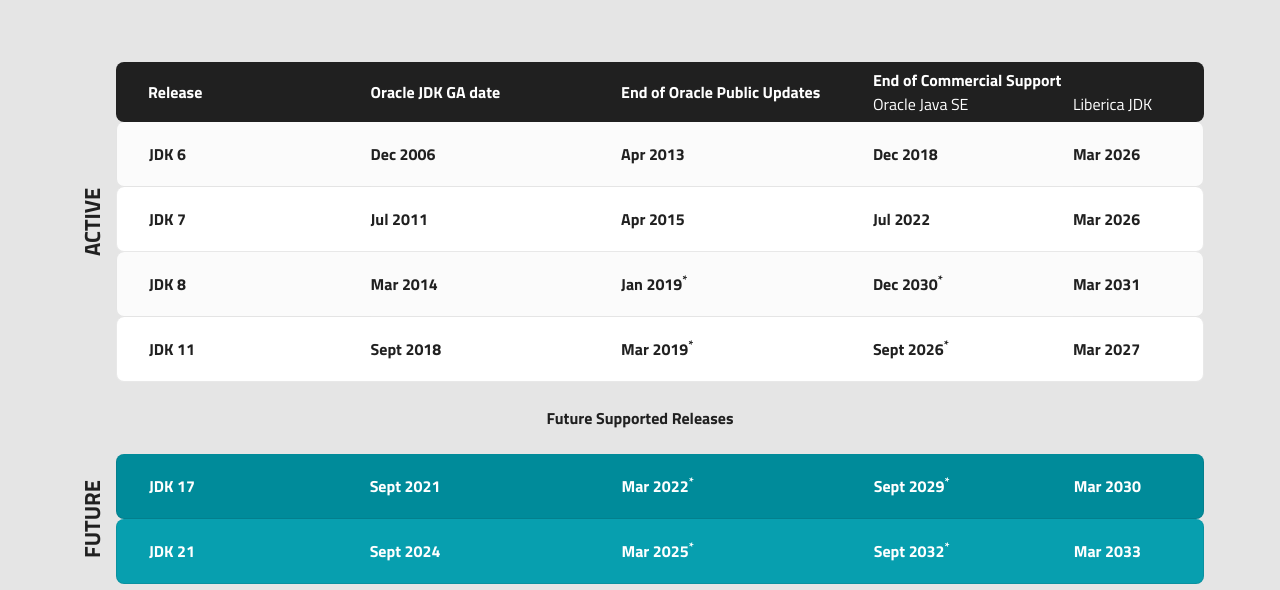
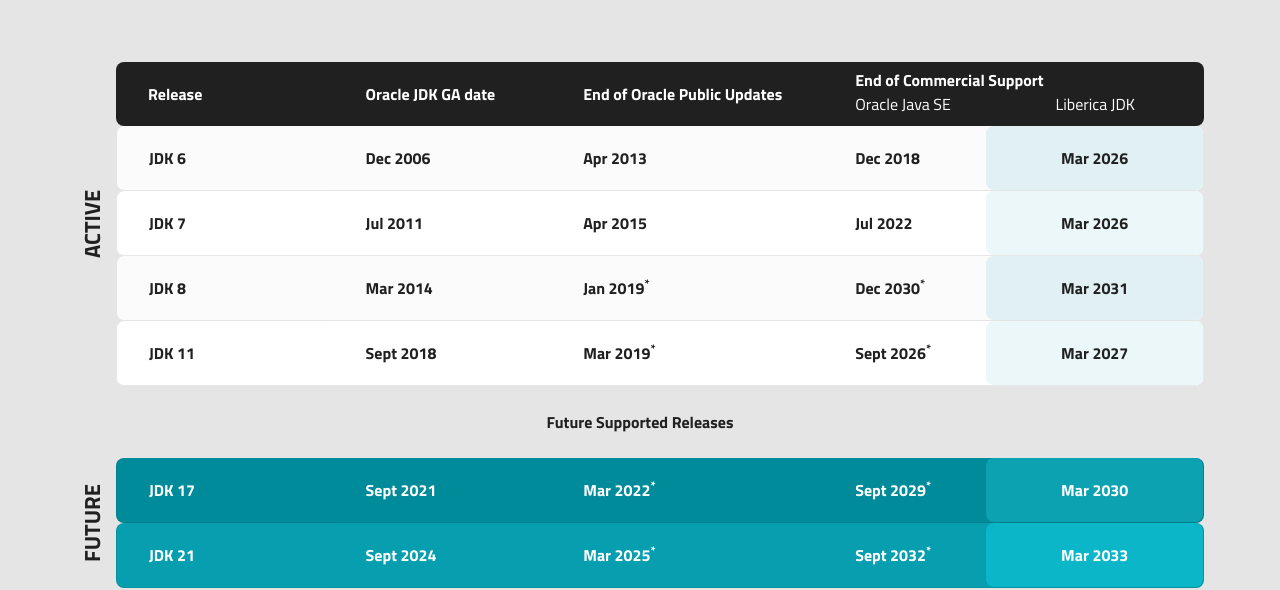
Before and after one commit to wantToHawaii/bellsoft, a website built with webpack: page src/road-map.html in a window 1280 px wide. Shown: the part 235-825 px from the top of the page. Built offline with nearby package versions, Linux system fonts and the light colour scheme.

Commit message:
Restyle table

```diff
--- a/src/road-map.html
+++ b/src/road-map.html
@@ -205,12 +205,12 @@
                     <th>Release</th>
                     <th>Oracle JDK GA date</th>
                     <th>End of Oracle Public Updates</th>
-                    <th class="fixed-width">
-                      <div>End of Commercial Support</div>
-                      <div class="th-subtitle">Oracle Java SE</div>
+                    <th>
+                      <div class="cell-title">End of Commercial Support</div>
+                      <div class="cell-subtitle">Oracle Java SE</div>
                     </th>
-                    <th class="compact bottom-align">
-                      <div class="th-subtitle">Liberica JDK</div>
+                    <th class="text-center">
+                      <div class="cell-subtitle">Liberica JDK</div>
                     </th>
                   </tr>
                 </thead>
@@ -220,29 +220,29 @@
                     <td>JDK 6</td>
                     <td>Dec 2006</td>
                     <td>Apr 2013</td>
-                    <td class="fixed-width">Dec 2018</td>
-                    <td class="compact">Mar 2026</td>
+                    <td>Dec 2018</td>
+                    <td class="has-colored-overlay text-center">Mar 2026</td>
                   </tr>
                   <tr>
                     <td>JDK 7</td>
                     <td>Jul 2011</td>
                     <td>Apr 2015</td>
-                    <td class="fixed-width">Jul 2022</td>
-                    <td class="compact">Mar 2026</td>
+                    <td>Jul 2022</td>
+                    <td class="has-colored-overlay text-center">Mar 2026</td>
                   </tr>
                   <tr>
                     <td>JDK 8</td>
                     <td>Mar 2014</td>
                     <td>Jan 2019<sup>*</sup></td>
-                    <td class="fixed-width">Dec 2030<sup>*</sup></td>
-                    <td class="compact">Mar 2031</td>
+                    <td>Dec 2030<sup>*</sup></td>
+                    <td class="has-colored-overlay text-center">Mar 2031</td>
                   </tr>
                   <tr>
                     <td>JDK 11</td>
                     <td>Sept 2018</td>
                     <td>Mar 2019<sup>*</sup></td>
-                    <td class="fixed-width">Sept 2026<sup>*</sup></td>
-                    <td class="compact">Mar 2027</td>
+                    <td>Sept 2026<sup>*</sup></td>
+                    <td class="has-colored-overlay text-center">Mar 2027</td>
                   </tr>
                 </tbody>
               </table>
@@ -259,15 +259,15 @@
                     <td>JDK 17</td>
                     <td>Sept 2021</td>
                     <td>Mar 2022<sup>*</sup></td>
-                    <td class="fixed-width">Sept 2029<sup>*</sup></td>
-                    <td class="compact">Mar 2030</td>
+                    <td>Sept 2029<sup>*</sup></td>
+                    <td class="has-colored-overlay text-center">Mar 2030</td>
                   </tr>
                   <tr>
                     <td>JDK 21</td>
                     <td>Sept 2024</td>
                     <td>Mar 2025<sup>*</sup></td>
-                    <td class="fixed-width">Sept 2032<sup>*</sup></td>
-                    <td class="compact">Mar 2033</td>
+                    <td>Sept 2032<sup>*</sup></td>
+                    <td class="has-colored-overlay text-center">Mar 2033</td>
                   </tr>
                 </tbody>
               </table>
--- a/src/styles/page-road-map.scss
+++ b/src/styles/page-road-map.scss
@@ -5,8 +5,17 @@
 $bs-road-map-section-block-label-dark-color: #7B7C83;
 $bs-road-map-section-block-label-light-color: #EFF0F2;
 
-$bs-road-map-section-table-row-body-bg-color: #FBFBFB;
+$bs-road-map-section-table-row-odd-head-bg-color: $bs-black;
+
+$bs-road-map-section-table-row-odd-body-bg-color: #FBFBFB;
 $bs-road-map-section-table-row-even-body-bg-color: #fff;
+$bs-road-map-section-table-cyan-row-odd-body-bg-color: $bs-cyan-4;
+$bs-road-map-section-table-cyan-row-even-body-bg-color: $bs-cyan-8;
+
+$bs-road-map-section-table-cell-odd-bg-color: #E0F0F3;
+$bs-road-map-section-table-cell-even-bg-color: #ECF7F9;
+$bs-road-map-section-table-cyan-cell-odd-bg-color: #0DA2B2;
+$bs-road-map-section-table-cyan-cell-even-bg-color: #0BB6C9;
 
 .page-road-map {
 
@@ -194,57 +203,82 @@
             width: 100%;
 
             &.cyan {
-              tr {
-                background-color: $bs-cyan-4;
-                color: $bs-white;
+              tbody {
+                tr {
+                  color: $bs-white;
 
-                &:nth-child(even) {
-                  background-color: $bs-cyan-8;
+                  &:nth-child(odd) {
+                    background-color: $bs-road-map-section-table-cyan-row-odd-body-bg-color;
+
+                    .has-colored-overlay {
+                      &:before {
+                        background-color: $bs-road-map-section-table-cyan-cell-odd-bg-color;
+                      }
+                    }
+                  }
+
+                  &:nth-child(even) {
+                    background-color: $bs-road-map-section-table-cyan-row-even-body-bg-color;
+
+                    .has-colored-overlay {
+                      &:before {
+                        background-color: $bs-road-map-section-table-cyan-cell-even-bg-color;
+                      }
+                    }
+                  }
                 }
               }
             }
 
-            td, th {
-              width: 25%;
+            tr {
+              td, th {
+                padding-left: spacing(4);
+                padding-right: spacing(4);
+                position: relative;
+                width: 20%;
 
-              &.fixed-width {
-                &:after {
-                  display: block;
-                  content: '';
-                  width: 200px;
+                &:first-child {
+                  border-radius: spacing(1) 0 0 spacing(1);
                 }
-                width: 200px;
-              }
 
-              &.compact {
-                width: 12.5%;
-              }
+                &:nth-of-type(3) {
+                  width: 25%;
+                }
 
-              &.bottom-align {
-                vertical-align: bottom;
+                &:nth-of-type(4) {
+                  width: 15%;
+                }
+
+                &:last-child {
+                  border-radius: 0 spacing(1) spacing(1) 0;
+                  width: 20%;
+                }
+
+                &.text-center {
+                  text-align: center;
+                }
               }
             }
 
             thead {
               tr {
                 th {
-                  background-color: $bs-black;
+                  background-color: $bs-road-map-section-table-row-odd-head-bg-color;
                   color: $bs-white;
-                  padding-top: 6px;
-                  padding-bottom: 6px;
+                  padding-top: 10px;
+                  padding-bottom: 10px;
 
-                  &:first-child {
-                    border-radius: spacing(1) 0 0 spacing(1);
-                    padding-left: spacing(4);
+                  .cell-title {
+                    position: absolute;
+                    top: 6px;
+                    left: spacing(4);
+                    white-space: nowrap;
+                    z-index: 1;
                   }
 
-                  &:last-child {
-                    border-radius: 0 spacing(1) spacing(1) 0;
-                    padding-right: spacing(4);
-                  }
-
-                  .th-subtitle {
+                  .cell-subtitle {
                     font-weight: 400;
+                    margin-top: 20px;
                   }
                 }
               }
@@ -253,11 +287,26 @@
             tbody {
               tr {
                 $border: 1px solid rgba(32, 32, 32, 0.1);
-                background-color: $bs-road-map-section-table-row-body-bg-color;
                 color: $bs-black;
+
+                &:nth-child(odd) {
+                  background-color: $bs-road-map-section-table-row-odd-body-bg-color;
+
+                  .has-colored-overlay {
+                    &:before {
+                      background-color: $bs-road-map-section-table-cell-odd-bg-color;
+                    }
+                  }
+                }
 
                 &:nth-child(even) {
                   background-color: $bs-road-map-section-table-row-even-body-bg-color;
+
+                  .has-colored-overlay {
+                    &:before {
+                      background-color: $bs-road-map-section-table-cell-even-bg-color;
+                    }
+                  }
                 }
 
                 td {
@@ -266,15 +315,28 @@
                   padding-bottom: 20px;
 
                   &:first-child {
-                    border-radius: spacing(1) 0 0 spacing(1);
                     border-left: $border;
-                    padding-left: spacing(4);
                   }
 
                   &:last-child {
-                    border-radius: 0 spacing(1) spacing(1) 0;
                     border-right: $border;
-                    padding-right: spacing(4);
+                  }
+
+                  &.has-colored-overlay {
+                    overflow: hidden;
+                    z-index: 1;
+
+                    &:before {
+                      background-color: lightblue;
+                      border-radius: spacing(1);
+                      content: '';
+                      position: absolute;
+                      top: 0;
+                      left: 0;
+                      height: 100%;
+                      width: 100%;
+                      z-index: -1;
+                    }
                   }
                 }
               }
```
